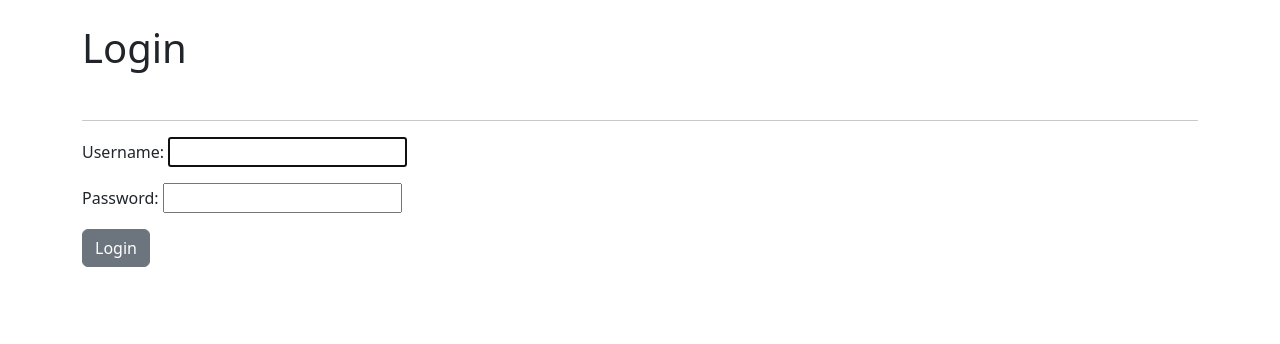
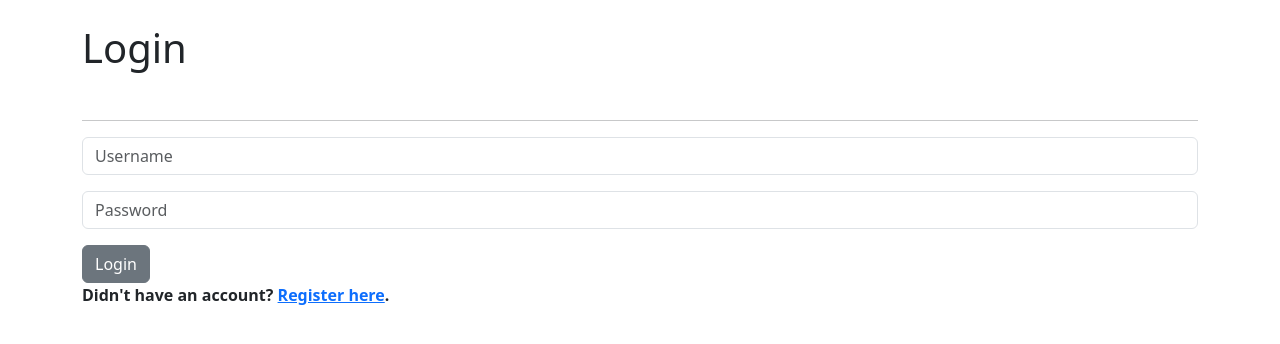
Before and after one commit to ft-mammoo/Blog-App, a Django app: page /members/login/ in a window 1280 px wide. Shown: the part 56-400 px from the top of the page. Run offline with Django 5.2, Linux system fonts and the light colour scheme; tables that the repository leaves empty hold one stand-in row (values such as "Sample post").

Commit message:
Refactor login form structure for improved error handling and user experience

```diff
--- a/members/templates/registration/login.html
+++ b/members/templates/registration/login.html
@@ -13,8 +13,20 @@
 <div class="form-group">
     <form method="POST">
         {% csrf_token %}
-        {{ form.as_p }}
+        <input type="hidden" name="next" value="{{ next }}">
+        {% if form.errors %}
+            <div class="alert alert-danger" role="alert">
+                Incorrect username or password. Please try again.
+            </div>
+        {% endif %}
+        <div class="mb-3">
+            <input type="text" class="form-control" placeholder="Username" name="username">
+        </div>
+        <div class="mb-3">
+            <input type="password" class="form-control" placeholder="Password" name="password">
+        </div>
         <button type="submit" class="btn btn-secondary">Login</button>
+        <p><strong>Didn't have an account? <a href="{% url 'signup' %}">Register here</a>.</strong></p>
     </form>
 </div>
 
```
